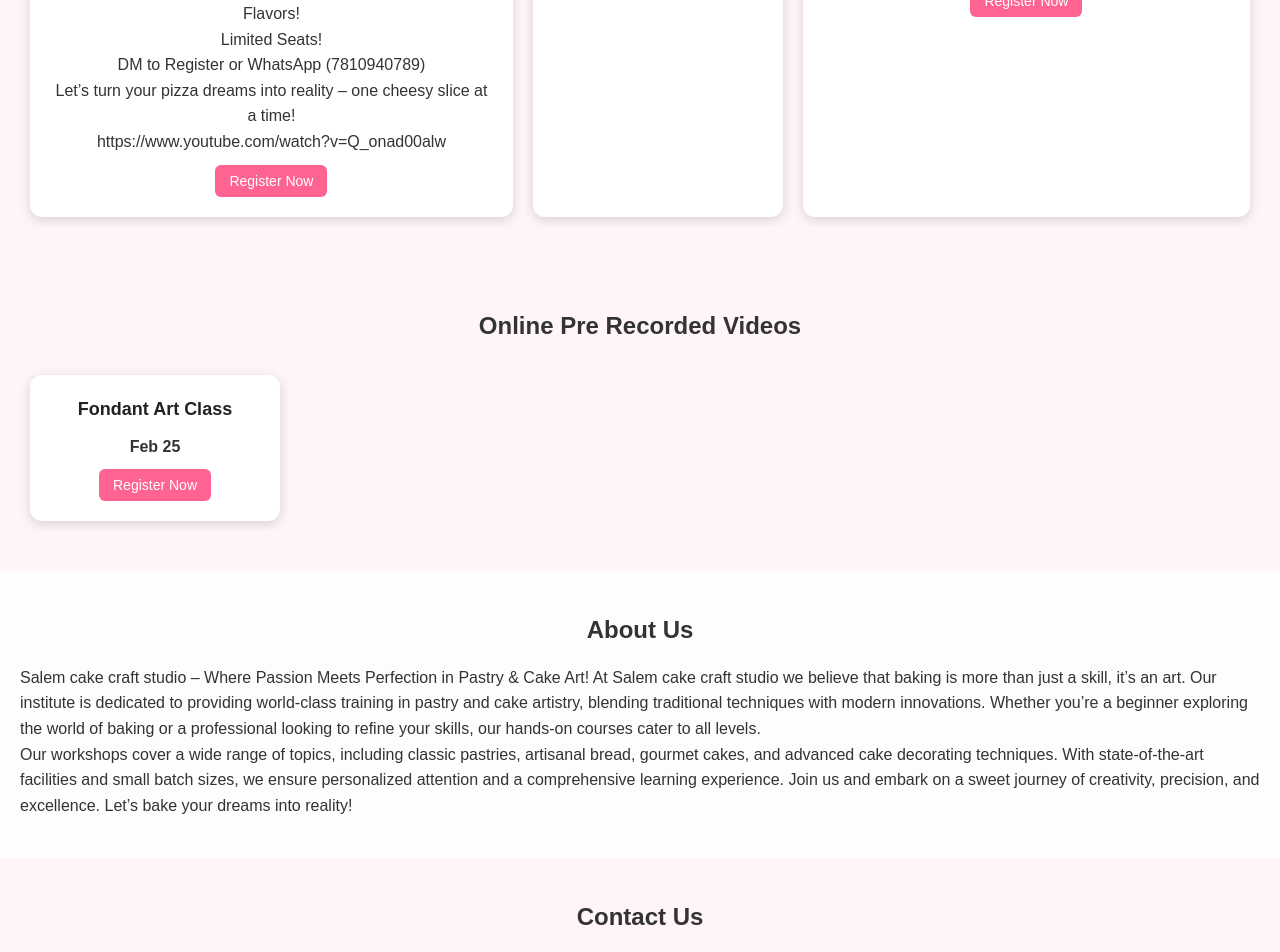
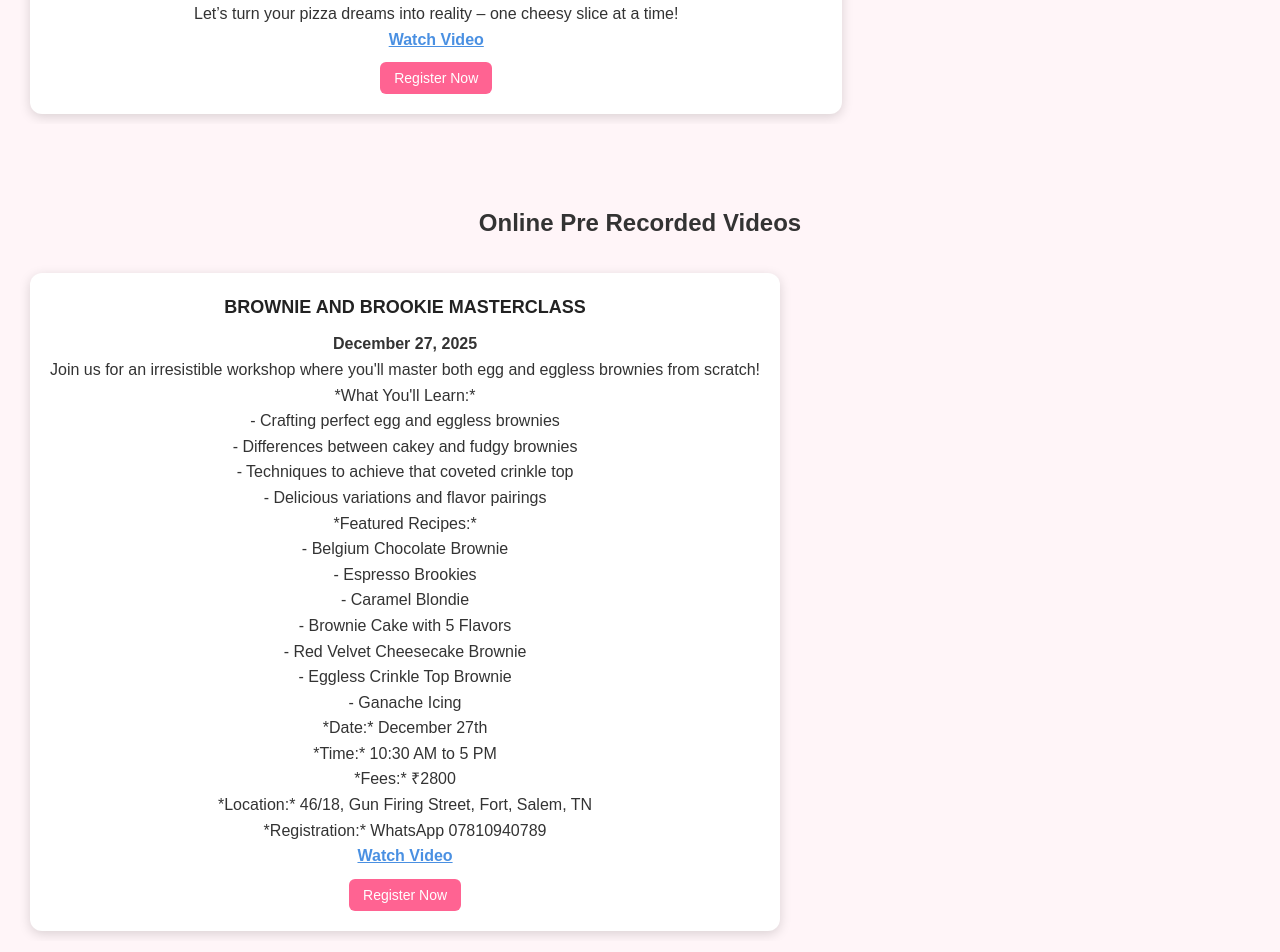
Before and after one commit to salemcookingclass/website, a React (Create React App) app: page / in a window 1280 px wide. Shown: the part 1760-2712 px from the top of the page. Built offline with nearby package versions, Linux system fonts and the light colour scheme.

Commit message:
Updated new class details App.js

```diff
--- a/src/App.js
+++ b/src/App.js
@@ -2,7 +2,13 @@
 import React, { useEffect, useState } from "react";
 import "./App.css";
 import { FaInstagram, FaYoutube, FaFacebook } from "react-icons/fa";
-import classes from "./data/classes";
+function importAll(r) {
+  return r.keys().map(r);
+}
+
+const classes = importAll(
+  require.context("./classes", false, /^\.\/class_.*\.js$/)
+).map((mod) => mod.default);
 
 // NOTE: Using external image URLs so the app builds even if local assets are missing.
 let LOGO_URL;
@@ -126,7 +132,6 @@ export default function App() {
         <p>Professional online & offline baking courses for all skill levels.</p>
       </section>
 
-
 {/* OFFLINE WORKSHOPS */}
 <section id="offline-workshops" className="classes-section">
   <h2>Offline Workshops</h2>
@@ -137,17 +142,39 @@ export default function App() {
         <article key={cls.id} className="class-card" role="listitem">
           <h3>{cls.title}</h3>
           <h4>{cls.date}</h4>
+
           <div style={{ whiteSpace: "pre-line", lineHeight: "1.6" }}>
             {cls.details.split("\n").map((line, index) => {
-             <p>
-  <a href={cls.details.match(/https?:\/\/\S+/)} target="_blank" rel="noopener noreferrer">
-    Watch Video
-  </a>
-</p>
+              const trimmed = line.trim();
 
-              return <p key={index}>{line}</p>;
+              // Check if the line is a URL
+              const isURL =
+                trimmed.startsWith("http://") ||
+                trimmed.startsWith("https://");
+
+              if (isURL) {
+                return (
+                  <p key={index}>
+                    <a
+                      href={trimmed}
+                      target="_blank"
+                      rel="noopener noreferrer"
+                      style={{
+                        color: "#4a90e2",
+                        fontWeight: "bold",
+                        textDecoration: "underline",
+                      }}
+                    >
+                      Watch Video
+                    </a>
+                  </p>
+                );
+              }
+
+              return <p key={index}>{trimmed}</p>;
             })}
           </div>
+
           <button
             onClick={() => handleRegisterClick(cls)}
             className="registerBtn"
@@ -169,26 +196,38 @@ export default function App() {
         <article key={cls.id} className="class-card" role="listitem">
           <h3>{cls.title}</h3>
           <h4>{cls.date}</h4>
+
           <div style={{ whiteSpace: "pre-line", lineHeight: "1.6" }}>
             {cls.details.split("\n").map((line, index) => {
               const trimmed = line.trim();
-              if (trimmed.startsWith("http://") || trimmed.startsWith("https://")) {
+
+              const isURL =
+                trimmed.startsWith("http://") ||
+                trimmed.startsWith("https://");
+
+              if (isURL) {
                 return (
                   <p key={index}>
                     <a
                       href={trimmed}
                       target="_blank"
                       rel="noopener noreferrer"
-                      style={{ color: "#4a90e2", fontWeight: "bold" }}
+                      style={{
+                        color: "#4a90e2",
+                        fontWeight: "bold",
+                        textDecoration: "underline",
+                      }}
                     >
-                      {trimmed}
+                      Watch Video
                     </a>
                   </p>
                 );
               }
-              return <p key={index}>{line}</p>;
+
+              return <p key={index}>{trimmed}</p>;
             })}
           </div>
+
           <button
             onClick={() => handleRegisterClick(cls)}
             className="registerBtn"
@@ -199,6 +238,7 @@ export default function App() {
       ))}
   </div>
 </section>
+
 
       {/* Register Section (hidden by default) */}
       <div className="register-anchor" />
--- /dev/null
+++ b/src/classes/class_1.js
@@ -0,0 +1,45 @@
+// src/data/classes.js
+
+const class_1 =
+  {
+    id: 1,
+    title: "PIZZA MAKING WORKSHOP",
+    date: "December 26, 2025",
+    details: `PIZZA LOVERS, THIS ONE'S FOR YOU!
+Get ready to roll, top, and bake your way to perfection at our PIZZA MAKING WORKSHOP DECEMBER 26th
+
+What’s on the Menu?
+
+Dough that dreams are made of:
+Regular Pizza Dough
+Dominos-Style Pizza Dough
+
+Varieties you’ll master:
+Cheese Burst Pizza
+Gluten-Free Pizza
+Whole Wheat Pizza
+Margherita Pizza
+Paneer Tikka Pizza
+Frozen Pizza (Make & Store!)
+Pizza Pockets
+Calzone Pockets
+
+Date: December 26th
+Time: 10.30am to 5.30pm
+Location: 46/18, Gun Firing Street, Fort, Salem, Tamil Nadu (Near Kamala Mahal)
+Price: 2700 / person
+
+Group Hands-on | Certificate of Completion | Lots of Fun & Flavors!
+
+Limited Seats!
+DM to Register or WhatsApp (7810940789)
+
+Let’s turn your pizza dreams into reality – one cheesy slice at a time!
+
+https://www.youtube.com/watch?v=Q_onad00alw`,
+    type: "offline",
+  }
+
+
+
+export default class_1;
--- /dev/null
+++ b/src/classes/class_2.js
@@ -0,0 +1,38 @@
+// src/data/classes.js
+
+const class_2 =
+  {
+    id: 2,
+    title: "BROWNIE AND BROOKIE MASTERCLASS",
+    date: "December 27, 2025",
+    details: `
+Join us for an irresistible workshop where you'll master both egg and eggless brownies from scratch!
+
+*What You'll Learn:*
+- Crafting perfect egg and eggless brownies
+- Differences between cakey and fudgy brownies
+- Techniques to achieve that coveted crinkle top
+- Delicious variations and flavor pairings
+
+*Featured Recipes:*
+- Belgium Chocolate Brownie
+- Espresso Brookies
+- Caramel Blondie
+- Brownie Cake with 5 Flavors
+- Red Velvet Cheesecake Brownie
+- Eggless Crinkle Top Brownie
+- Ganache Icing
+
+*Date:* December 27th
+*Time:* 10:30 AM to 5 PM
+*Fees:* ₹2800
+*Location:* 46/18, Gun Firing Street, Fort, Salem, TN
+*Registration:* WhatsApp 07810940789
+
+https://www.youtube.com/watch?v=Q_onad00alw
+`,
+    type: "online",
+  }
+
+
+export default class_2;
```
